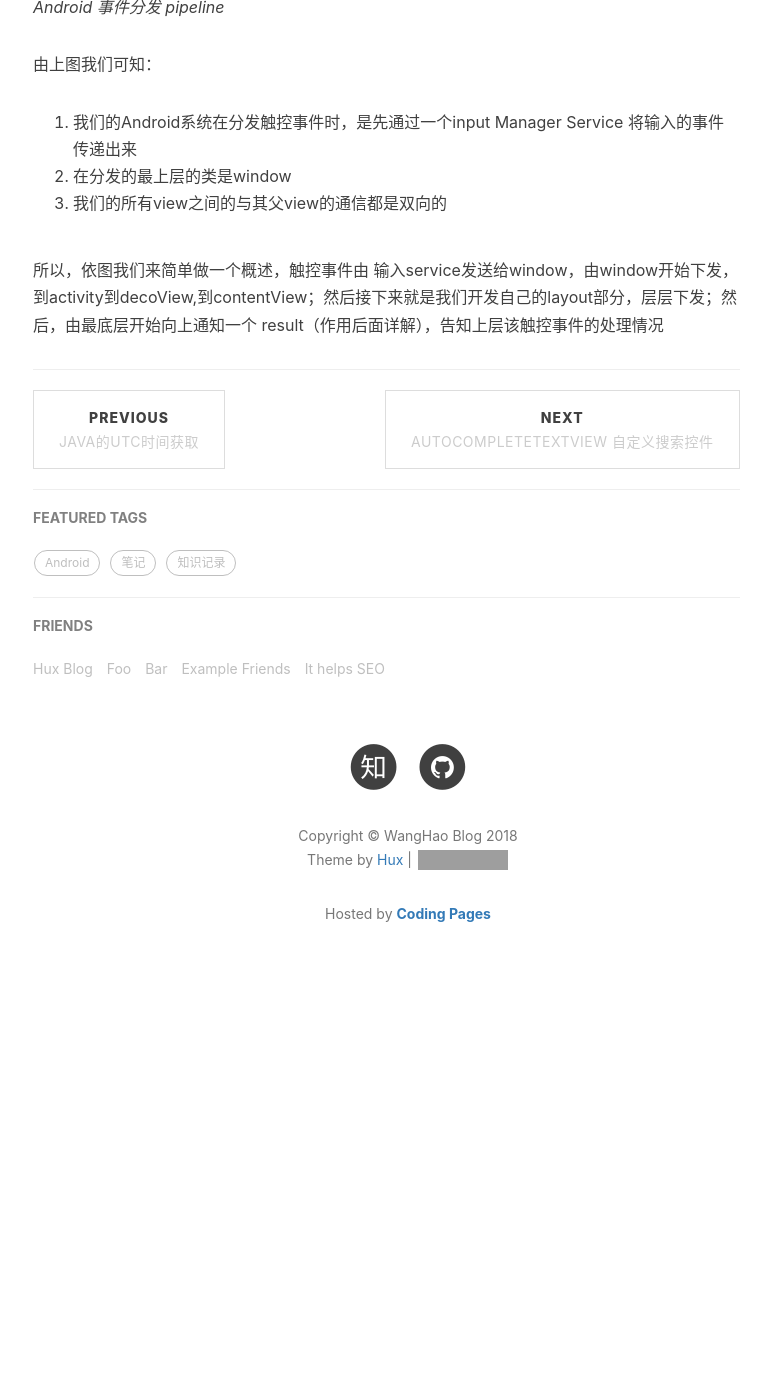
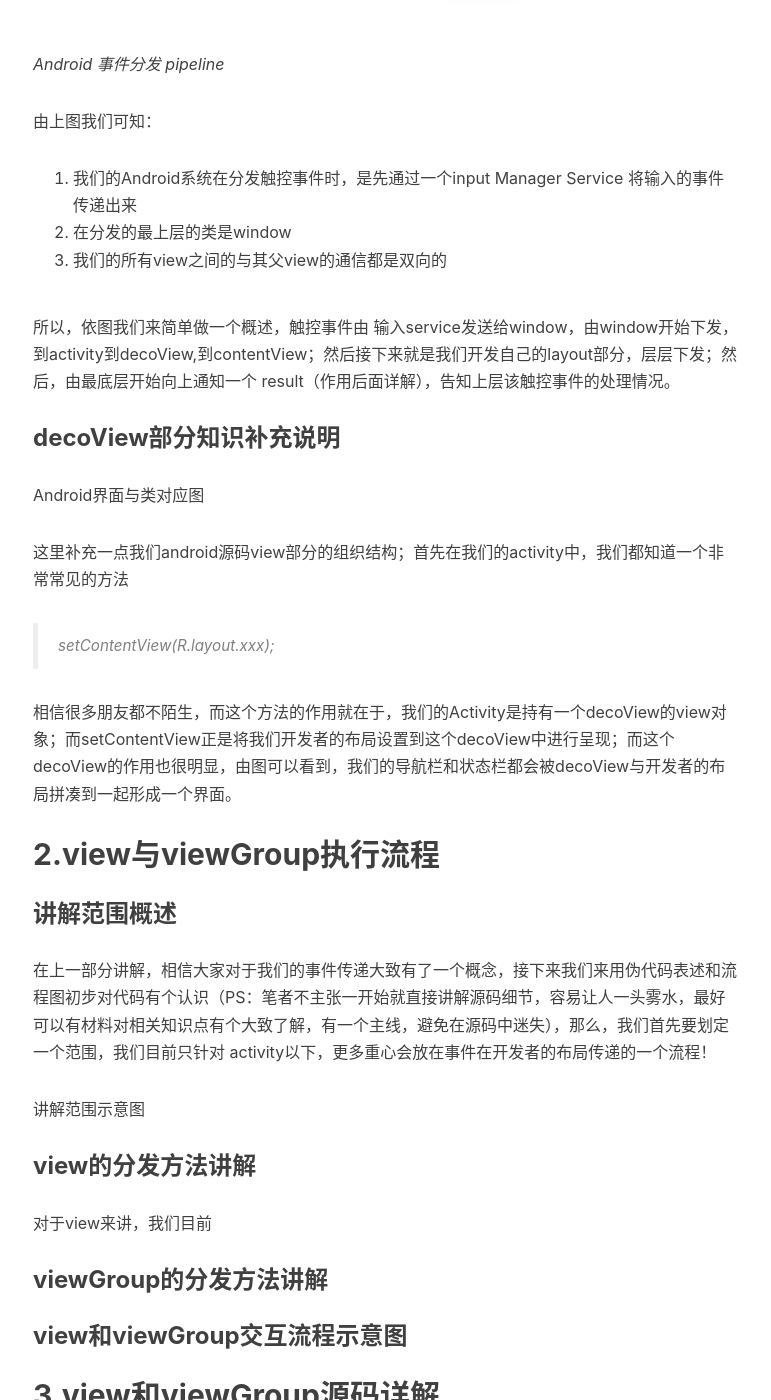
Before and after one commit to blackjuly/wanghao.io, a Jekyll site: the page built from _posts/2018-11-01-Android TouchEvent Dispatch.markdown, in a window 1280 px wide and 1400 px high, scrolled down 1371 px. Shown: the whole window, without its empty margins (232-1003 px from the left). Built offline with Jekyll 4.4.1, drawn with Linux system fonts in a browser that asks for light colours; nearby versions of some CDN libraries; comment, search, counter and statistics services are not loaded; before the commit the page ends 2389 px from its top, so only the background shows below that; some of the changed text lies outside the part shown; grey boxes are pictures that could not be loaded.

Commit message:
添加文章大致结构

```diff
--- a/_posts/2018-11-01-Android TouchEvent Dispatch.markdown
+++ b/_posts/2018-11-01-Android TouchEvent Dispatch.markdown
@@ -16,7 +16,9 @@ tags:
 > 阅读Android 事件分发源码简析（适合阅读人群：有一定Android开发基础，对view 树状视图有一定了解）
 
 
-## 1.全面到局部（图解事件分发流程）
+## 1.梗概
+
+### 图解事件分发流程
 
 首先，对于刚开始接触阅读Android源码的小伙伴，笔者认为可以借助一些图解流程；先了解一下其背后大致的流程，再扎进源码中进行阅读，避免被太多无关代码干扰无法顺利的阅读主线内容。
 那么，既然说到要先用图片大致了解流程，那就先不废话了，直接上图
@@ -28,4 +30,30 @@ tags:
 2. 在分发的最上层的类是window
 3. 我们的所有view之间的与其父view的通信都是双向的
 
-所以，依图我们来简单做一个概述，触控事件由 输入service发送给window，由window开始下发，到activity到decoView,到contentView；然后接下来就是我们开发自己的layout部分，层层下发；然后，由最底层开始向上通知一个 result（作用后面详解），告知上层该触控事件的处理情况
+所以，依图我们来简单做一个概述，触控事件由 输入service发送给window，由window开始下发，到activity到decoView,到contentView；然后接下来就是我们开发自己的layout部分，层层下发；然后，由最底层开始向上通知一个 result（作用后面详解），告知上层该触控事件的处理情况。
+
+### decoView部分知识补充说明
+
+Android界面与类对应图
+
+这里补充一点我们android源码view部分的组织结构；首先在我们的activity中，我们都知道一个非常常见的方法
+
+>setContentView(R.layout.xxx);
+
+相信很多朋友都不陌生，而这个方法的作用就在于，我们的Activity是持有一个decoView的view对象；而setContentView正是将我们开发者的布局设置到这个decoView中进行呈现；而这个decoView的作用也很明显，由图可以看到，我们的导航栏和状态栏都会被decoView与开发者的布局拼凑到一起形成一个界面。
+
+## 2.view与viewGroup执行流程
+
+### 讲解范围概述
+在上一部分讲解，相信大家对于我们的事件传递大致有了一个概念，接下来我们来用伪代码表述和流程图初步对代码有个认识（PS：笔者不主张一开始就直接讲解源码细节，容易让人一头雾水，最好可以有材料对相关知识点有个大致了解，有一个主线，避免在源码中迷失），那么，我们首先要划定一个范围，我们目前只针对 activity以下，更多重心会放在事件在开发者的布局传递的一个流程！
+
+讲解范围示意图
+
+### view的分发方法讲解
+对于view来讲，我们目前
+
+### viewGroup的分发方法讲解
+
+### view和viewGroup交互流程示意图
+
+## 3.view和viewGroup源码详解
```
